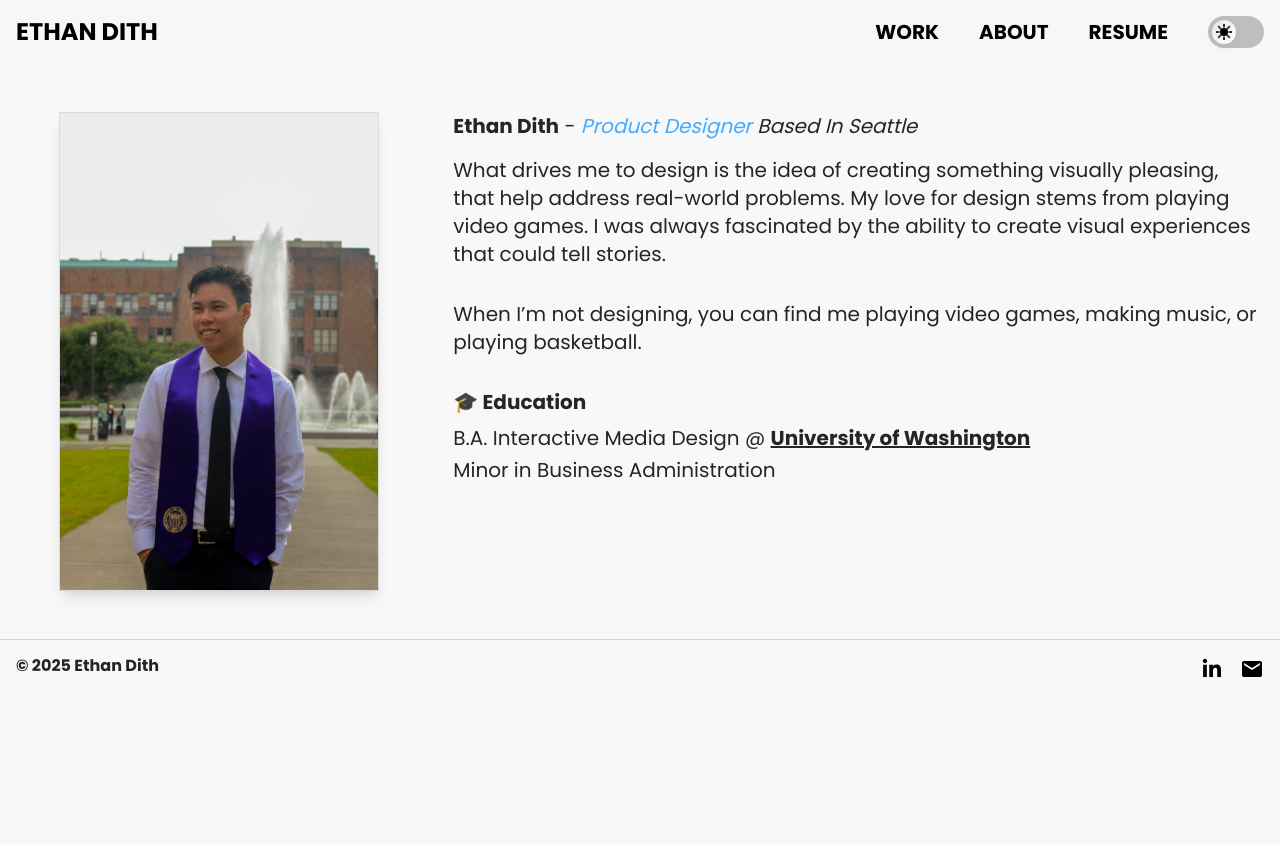
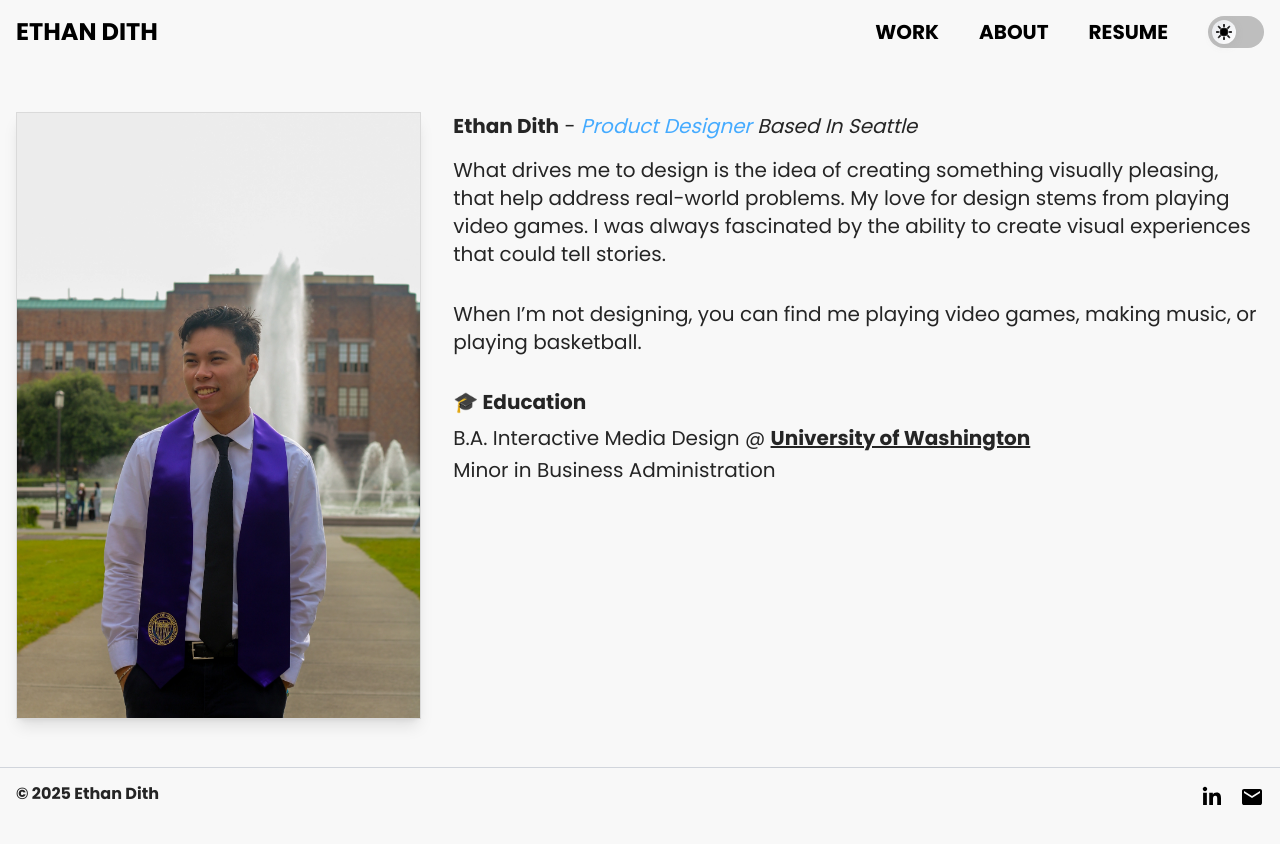
Before and after one commit to nahtieee/portfolio, a Next.js app: page /about in a window 1280 px wide. Shown: the top 844 px of the page. Before the commit the page ends 800 px from the top, so only its background shows below. Built offline with nearby package versions, Linux system fonts and the light colour scheme.

Commit message:
Updates - About, Home

```diff
--- a/src/app/about/page.tsx
+++ b/src/app/about/page.tsx
@@ -10,8 +10,8 @@ export default function About() {
             alt="Ethan Dith"
             className="h-full mx-auto shadow-lg border border-[#DADADA] object-cover"
             draggable={false}
-            width={320}
-            height={320}
+            width={800}
+            height={600}
             priority
           />
         </div>
--- a/src/app/page.tsx
+++ b/src/app/page.tsx
@@ -74,7 +74,7 @@ export default function Home() {
       <section className="my-12">
         <h2 className="mb-6 text-5xl font-extrabold">Extra Work</h2>
         {/* Dear Digital Equity */}
-        <div className="flex gap-4">
+        <div className="flex flex-row max-md:flex-col gap-4">
           <MiniProjectCard
             image="/images/DDE/homeImage.png"
             link="/projects/DDE"
@@ -90,7 +90,7 @@ export default function Home() {
             bgColor="#FFFFFF"
           />
         </div>
-        <div className="flex gap-4 mt-4">
+        <div className="flex flex-row max-md:flex-col gap-4 mt-4">
           <MiniProjectCard
             image="/images/AtlasWR/homeImage.png"
             link="https://www.atlasworkrehabilitation.org/"
@@ -102,7 +102,7 @@ export default function Home() {
             image="/images/AlaisaInWonderland/homeImage.png"
             link="#"
             alt="A'Laisa In Wonderland"
-            borderColor="#EBE5FF"
+            borderColor="#EEEEEE"
             bgColor="#FFFFFF"
           />
         </div>
--- a/src/app/projects/DDE/page.tsx
+++ b/src/app/projects/DDE/page.tsx
@@ -226,7 +226,7 @@ export default function DDE() {
           </div>
 
           <div className="mb-16 mt-16 px-24 py-24 border-2 border-blue-600 text-center">
-            <h2 className="text-4xl font-bold mb-4">
+            <h2 className="text-4xl font-bold mb-4 text-center align-center">
               Washington faces a digital equity problem.
             </h2>
             <h5 className="text-xl">
```
